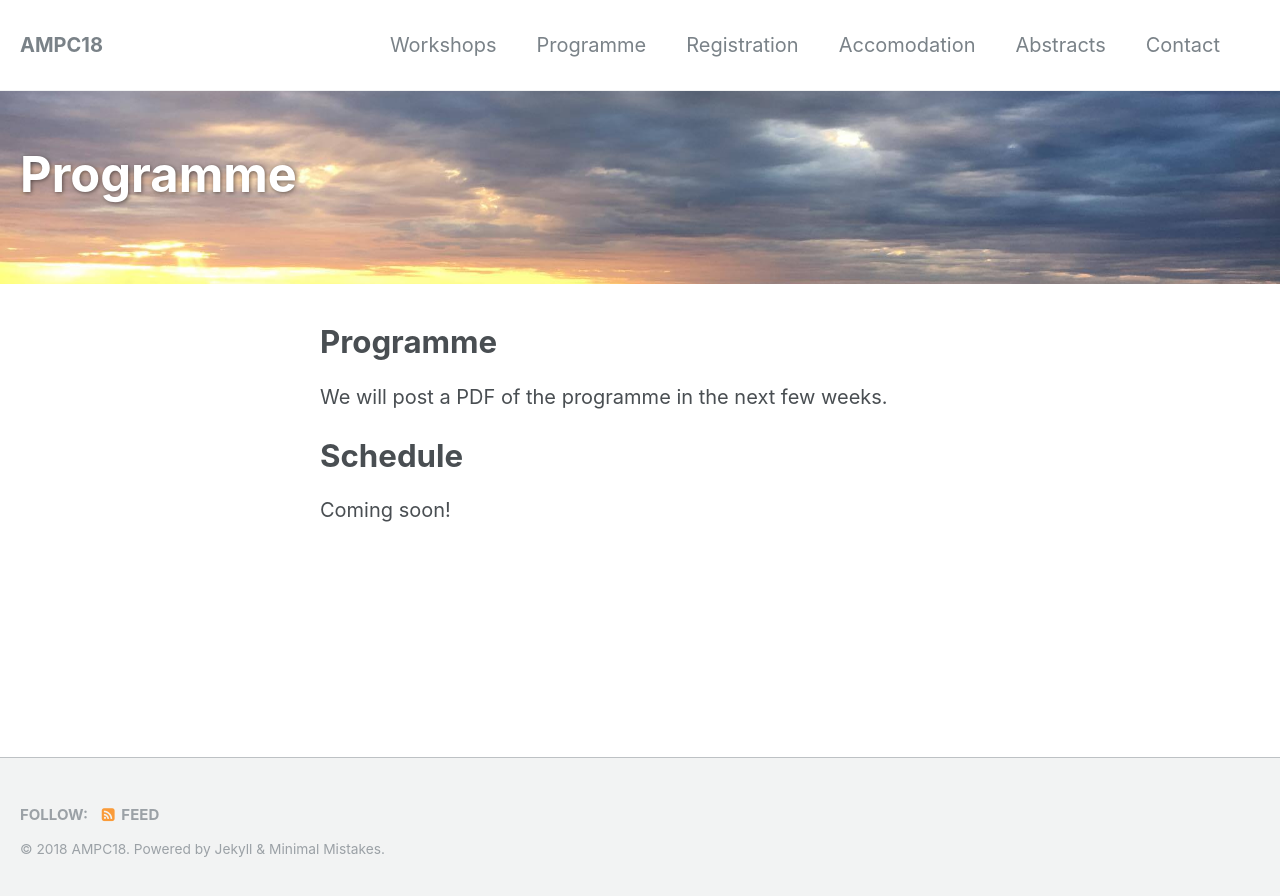
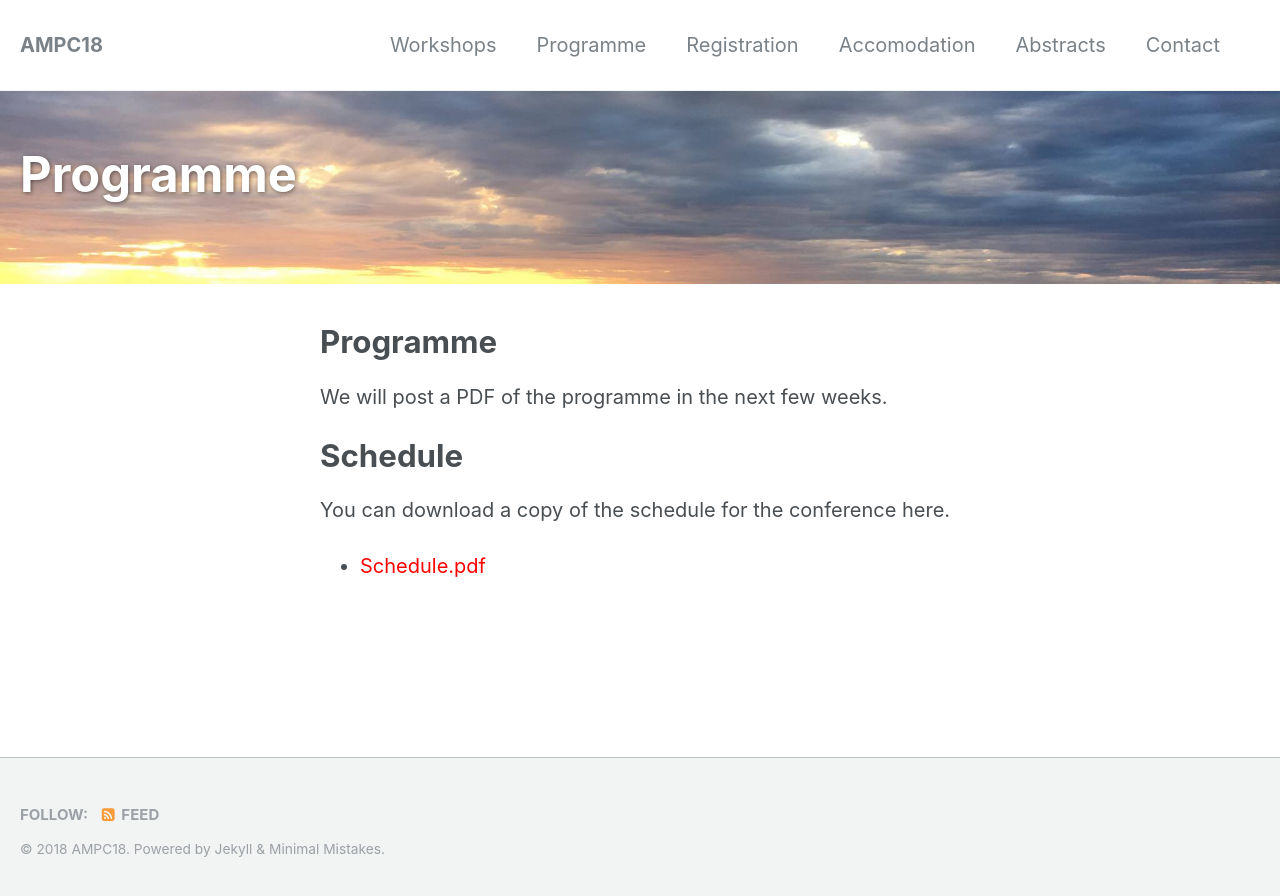
Before and after one commit to alicemason/AMPC18, a Jekyll site: the page built from _pages/Programme.md, in a window 1280 px wide. Shown: the top 896 px of the page. Built offline with Jekyll 4.4.1, drawn with Linux system fonts in a browser that asks for light colours.

Commit message:
schedule online

```diff
--- a/_pages/Programme.md
+++ b/_pages/Programme.md
@@ -12,5 +12,5 @@
 We will post a PDF of the programme in the next few weeks.
 
 # Schedule
-
-Coming soon!
+You can download a copy of the schedule for the conference here.
+* [Schedule.pdf](/AMPC18/assets/AMPC18schedule.pdf)
```
Also changed, not shown: 2 other files.
